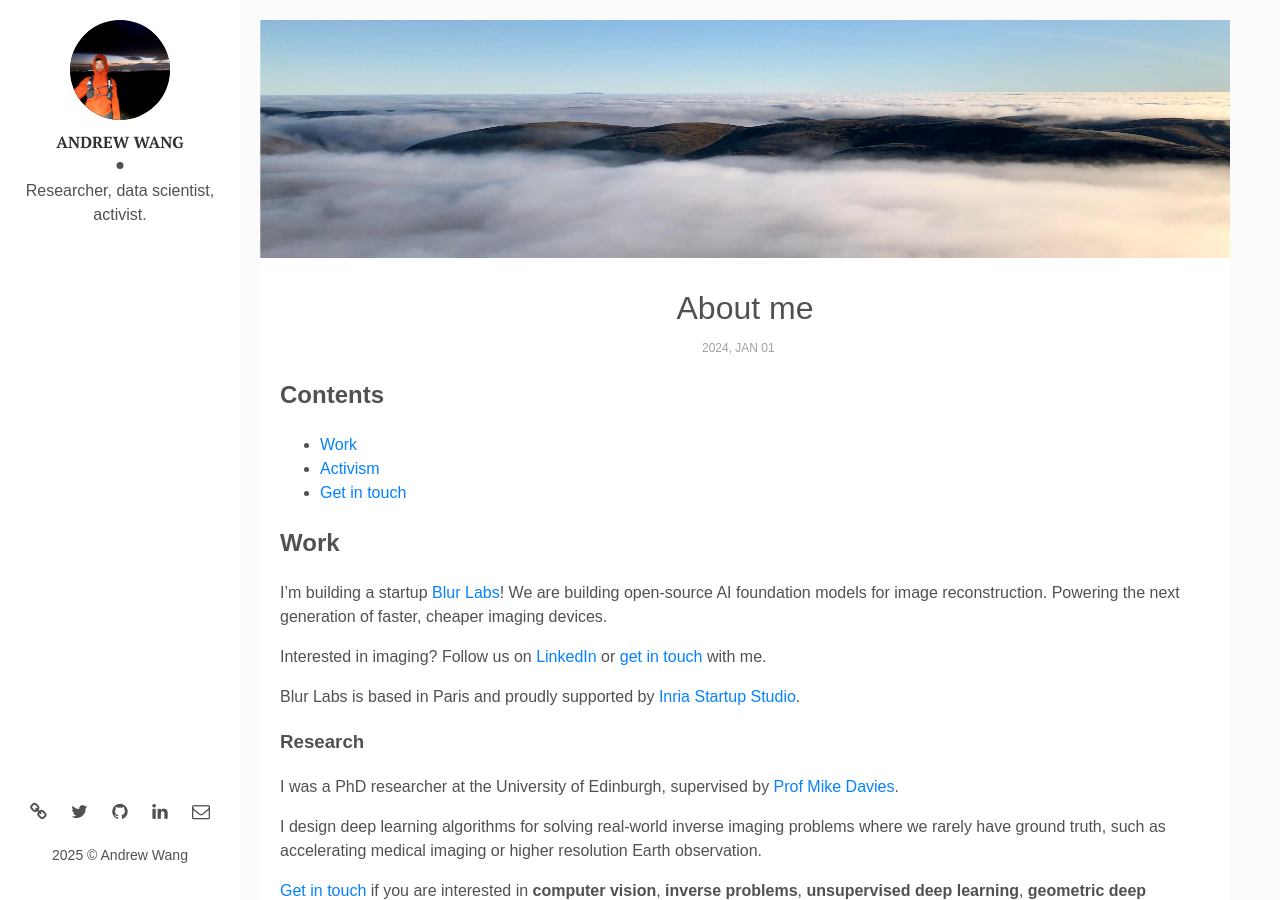
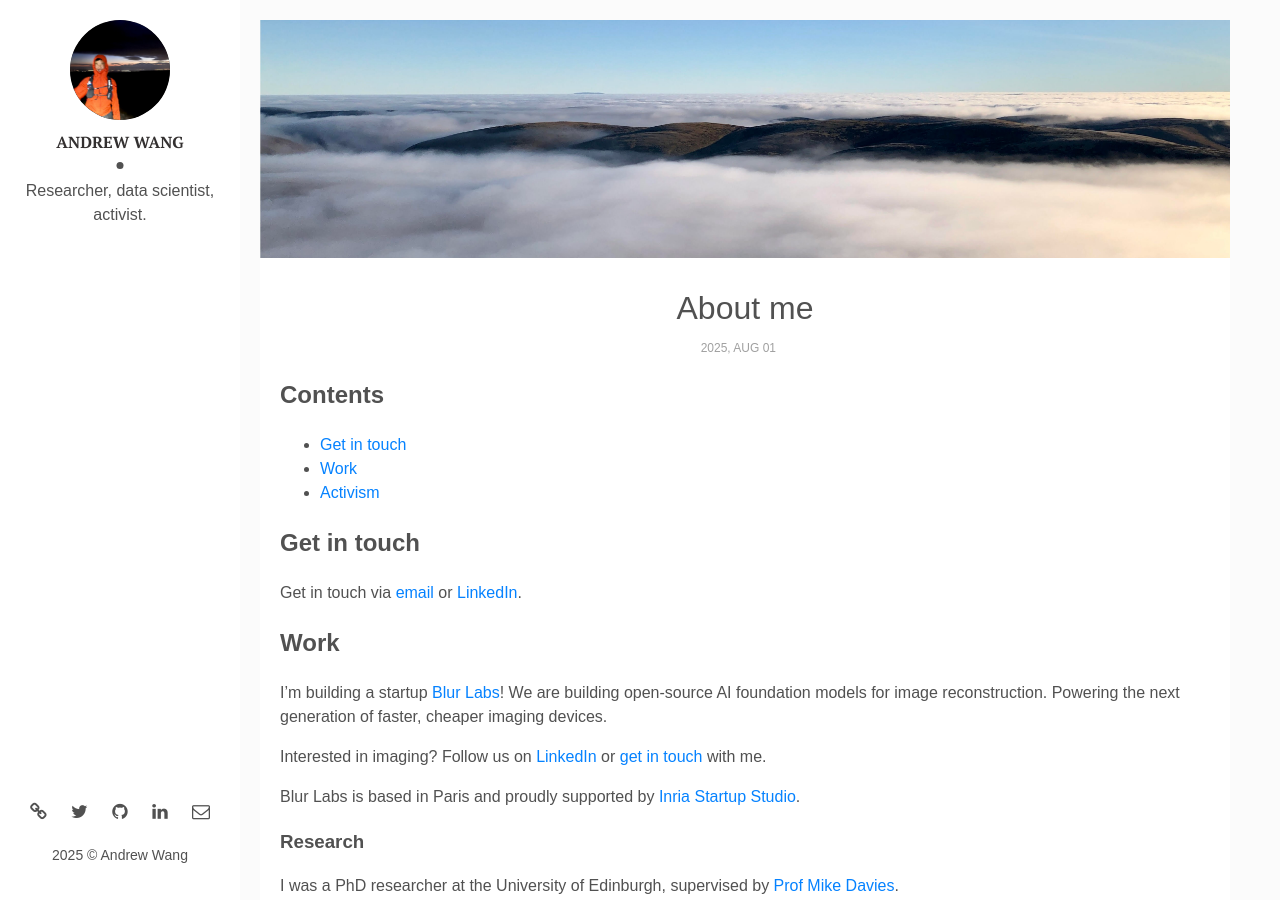
Before and after one commit to Andrewwango/andrewwango.github.io, a Jekyll site: the page built from _posts/2025-08-01-about.markdown, in a window 1280 px wide and 900 px high. Built offline with Jekyll 4.4.1, drawn with Linux system fonts in a browser that asks for light colours; some of the changed text lies outside the part shown.

```diff
--- a/_layouts/default.html
+++ b/_layouts/default.html
@@ -1,11 +1,14 @@
 <!DOCTYPE html>
 <html lang="en">
 {% include head.html %}
+{% if page.redirect_to %}
+  <link rel="canonical" href="{{ page.redirect_to }}"/>
+  <meta http-equiv="refresh" content="0;url={{ page.redirect_to }}" />
+  <script>location='{{ page.redirect_to }}'</script>
+{% endif %}
 <body>
-
   <div class="wrapper">
     {{ content }}
   </div>
-
 </body>
 </html>
--- a/_posts/2025-07-01-startup.markdown
+++ b/_posts/2025-07-01-startup.markdown
@@ -2,6 +2,7 @@
 layout: post
 title: "About Blur Labs"
 type: about
+redirect_to:  https://blurlabs.ai
 date: 2025-07-01 00:00:00 +0000
 description:
 img: blurlabs.png
--- a/_posts/2024-01-21-about.markdown
+++ b/_posts/2025-08-01-about.markdown
@@ -2,16 +2,20 @@
 layout: post
 title: "About me"
 type: about
-date: 2024-01-01 00:00:00 +0000
+date: 2025-08-01 00:00:00 +0000
 description:
 img: coomb.jpg
 ---
 
 ## Contents
 
+- [Get in touch](#get-in-touch)
 - [Work](#work)
 - [Activism](#activism)
-- [Get in touch](#get-in-touch)
+
+## Get in touch
+
+Get in touch via [email](mailto:andrew.wang@ed.ac.uk) or [LinkedIn](https://in.linkedin.com/in/andrewwang27).
 
 
 ## Work
```
Also changed, not shown: other parts of _posts/2025-08-01-about.markdown (+0 -4 lines), assets/img/blurlabs.png.
